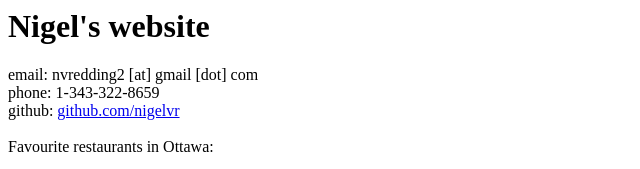
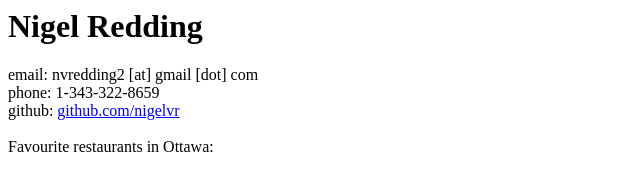
Before and after one commit to nigelvr/nigelvr.github.io, a plain HTML site: page index.html in a window 1280 px wide. Shown: the top 169 px of the page, 0-640 px from the left. Drawn offline with Linux system fonts and the light colour scheme.

Commit message:
updated with name

```diff
--- a/index.html
+++ b/index.html
@@ -1,4 +1,4 @@
-<h1> Nigel's website </h1>
+<h1> Nigel Redding </h1>
 
 email: nvredding2 [at] gmail [dot] com <br>
 phone: 1-343-322-8659 <br>
```
